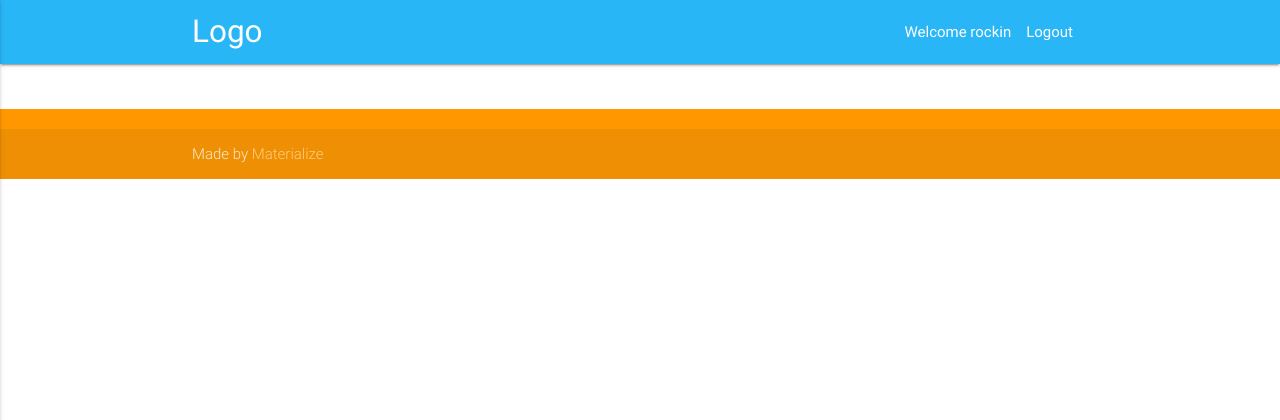
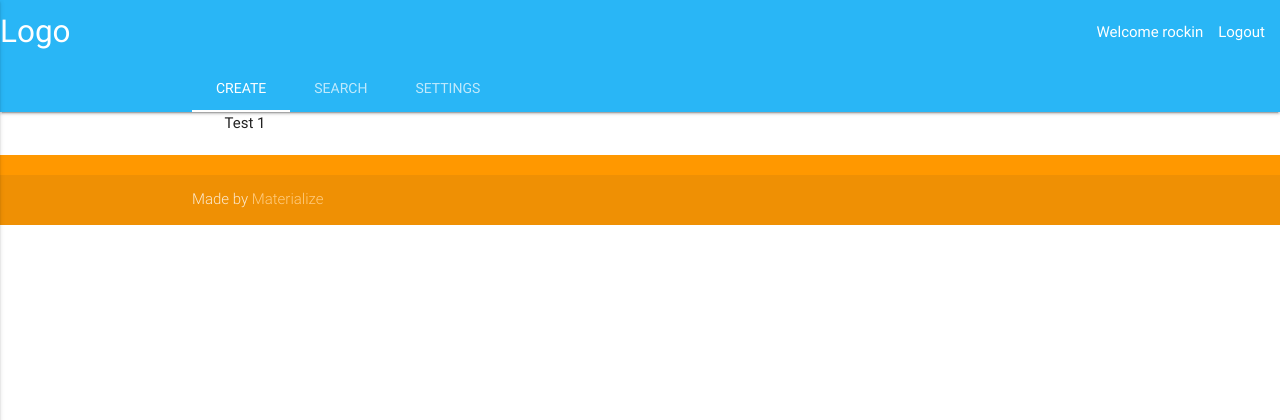
Before and after one commit to Matheswaaran/ProjectSearch, a PHP site: page /home.php in a window 1280 px wide. Shown: the top 420 px of the page. Run offline with PHP 8.4, Linux system fonts and the light colour scheme; a user stored in the database is signed in; data comes from the database, SQL or seed files in the repository; some libraries are stand-ins or nearby versions.

Commit message:
added home nav bar

```diff
--- a/home.php
+++ b/home.php
@@ -15,20 +15,34 @@
     <link href="css/style.css" type="text/css" rel="stylesheet" media="screen,projection"/>
   </head>
   <body>
-    <nav class="light-blue lighten-1" role="navigation">
-      <div class="nav-wrapper container"><a id="logo-container" href="index.html" class="brand-logo">Logo</a>
-        <ul class="right hide-on-med-and-down">
-          <li>Welcome <?php echo $_SESSION['login_user']; ?></li>
+    <nav class="nav-extended light-blue lighten-1">
+      <div class="nav-wrapper">
+        <a href="#" class="brand-logo">Logo</a>
+        <a href="#" data-activates="mobile-demo" class="button-collapse"><i class="material-icons">menu</i></a>
+        <ul id="nav-mobile" class="right hide-on-med-and-down">
+          <li>Welcome <?php echo $_SESSION['login_user'];?></li>
           <li><a href="php/logout.php">Logout</a></li>
         </ul>
-        <ul id="nav-mobile" class="side-nav">
-          <li>Welcome <?php echo $_SESSION['login_user']; ?></li>
+        <ul class="side-nav" id="mobile-demo">
+          <li>Welcome <?php echo $_SESSION['login_user'];?></li>
           <li><a href="php/logout.php">Logout</a></li>
         </ul>
-        <a href="#" data-activates="nav-mobile" class="button-collapse"><i class="material-icons">menu</i></a>
       </div>
-    </nav><br><br>
+      <div class="nav-content container">
+        <ul class="tabs tabs-transparent">
+          <li class="tab"><a href="#create">Create</a></li>
+          <li class="tab"><a href="#search">Search</a></li>
+          <li class="tab"><a href="#settings">Settings</a></li>
+        </ul>
+      </div>
+    </nav>
 
+    <div class="row">
+      <div class="col s2"></div>
+      <div id="create" class="col s8">Test 1</div>
+      <div id="search" class="col s8">Test 2</div>
+      <div id="settings" class="col s8">Test 3</div>
+    </div>
     <!-- Footer -->
     <footer class="page-footer orange">
       <div class="footer-copyright">
```
